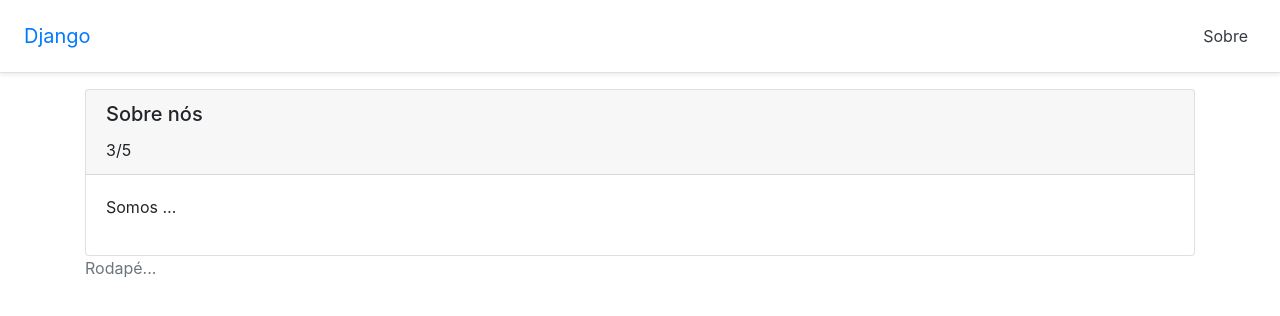
After one commit to Dianni256Mih/django-blog, a Django app: page /about-us in a window 1280 px wide. The commit adds this page. Shown: the top 316 px of the page. Run offline with Django 4.2, Linux system fonts and the light colour scheme; some libraries are stand-ins or nearby versions.

Commit message:
READ - CRUD Básico

```diff
--- a/blog/urls.py
+++ b/blog/urls.py
@@ -1,5 +1,5 @@
 from django.urls import path
-from blog.views import (index, ola, post_show, PostDetailView, get_all_posts, get_post, PostCreateView, create_post)
+from blog.views import (index, ola, post_show, PostDetailView, get_all_posts, get_post, PostCreateView, create_post, PostListView, SobreTemplateView,)
 
 urlpatterns = [
     path('', index, name= "index"),
@@ -11,5 +11,7 @@
     path('api/posts', get_all_posts, name="posts_data"),
     path('api/posts/<int:post_id>', get_post, name="post_data"),
     path('post/add', PostCreateView.as_view(), name="post_add"),
-    path('api/post/add', create_post, name="create_post_data")
+    path('api/post/add', create_post, name="create_post_data"),
+    path('posts', PostListView.as_view(), name="posts_all"),
+    path('about-us', SobreTemplateView.as_view(), name="about_page")
 ]
--- a/blog/views.py
+++ b/blog/views.py
@@ -1,5 +1,5 @@
 from django.views.decorators.csrf import csrf_exempt
-from django.views.generic.edit import CreateView
+from django.views.generic import CreateView, ListView, TemplateView
 from django.urls import reverse_lazy
 
 import json
@@ -97,3 +97,11 @@
 )
         response['Access-Control-Allow-Origin'] = '*'
         return response
+
+class PostListView(ListView):
+    model = Post
+    template_name = 'post/post_list.html'
+    context_object_name = 'posts'
+
+class SobreTemplateView(TemplateView):
+    template_name = 'post/sobre.html'
--- a/templates/_layout1.html
+++ b/templates/_layout1.html
@@ -45,3 +45,5 @@
 
 <script src="{% static 'js/base.js' %}"></script>
 {% endblock %}
+
+<a class="p-2 text-dark" href="{% url 'posts_all' %}">Postagens</a>
--- /dev/null
+++ b/templates/post/sobre.html
@@ -0,0 +1,14 @@
+{% extends '_layout1.html' %}
+{% block content %} {# substitui o bloco content em _layout1.html #}
+<div class="card">
+  <div class="card-header">
+    <h5 class="card-title">Sobre nós</h5>
+    3/5
+  </div>
+  <div class="card-body">
+    <p>
+      Somos …
+    </p>
+  </div>
+</div>
+{% endblock %}
```
Also changed, not shown: templates/post/post_list.html (added, +19 -0 lines).
